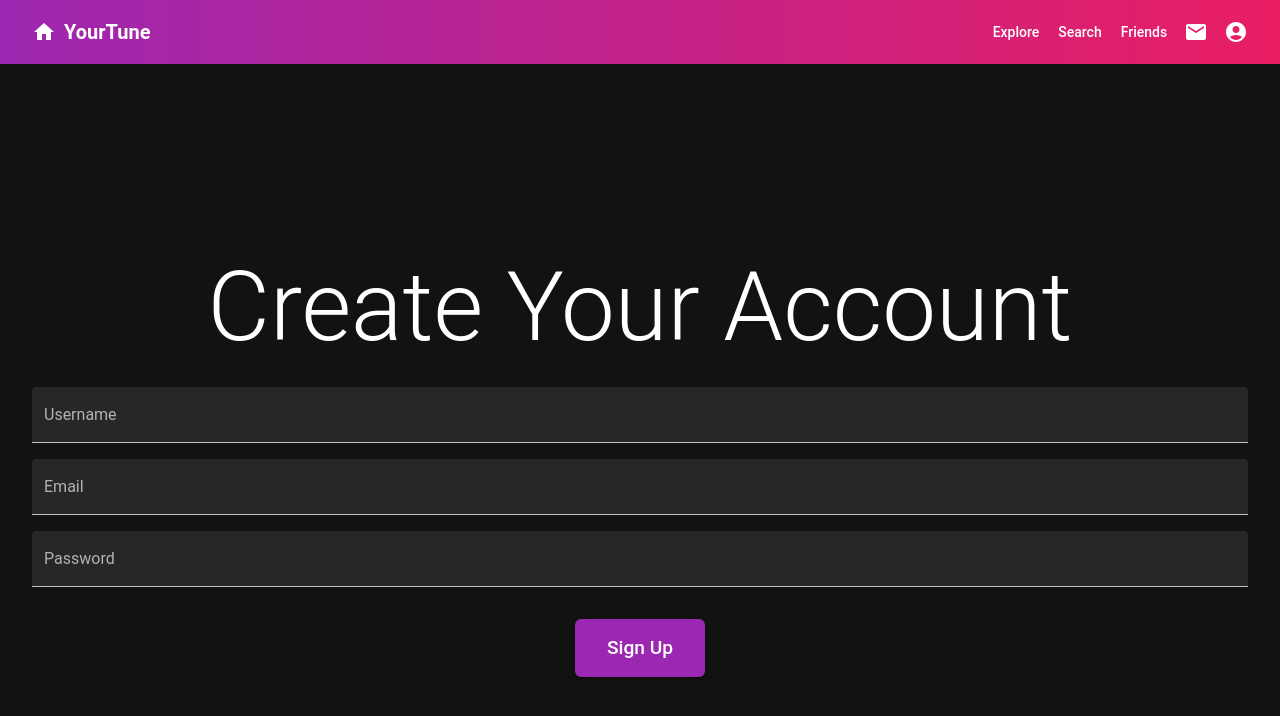
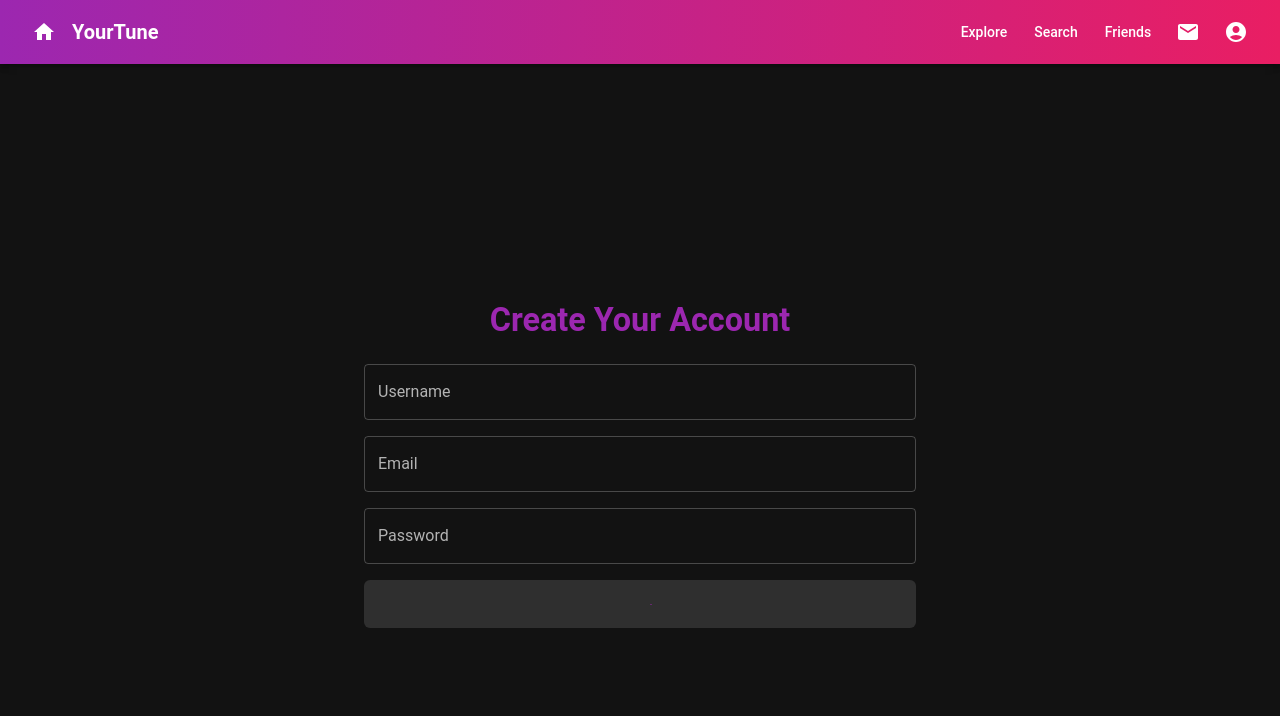
Before and after one commit to aycuber/MusicFestival, a React (Create React App) app: page /signup in a window 1280 px wide. Both pictures are taken after a click on the button "Sign Up". Shown: the top 716 px of the page. Built offline with nearby package versions, Linux system fonts and the light colour scheme; no server answers; the database is empty.

Commit message:
fixed signup

```diff
--- a/src/pages/HomePage.js
+++ b/src/pages/HomePage.js
@@ -1,20 +1,35 @@
 // HomePage.js
 import React from 'react';
-import { Container, Typography } from '@mui/material';
+import { Container, Typography, Box } from '@mui/material';
 
 function HomePage() {
   return (
-    <Container sx={{ mt: 4 }}>
-      <Typography
+    <Container sx={{ mt: { xs: 2, sm: 4 } }}>
+      <Box>
+        {/* Responsive heading */}
+        <Typography
           variant="h4"
           gutterBottom
-          sx={{ fontWeight: 'bold', color: 'text.primary' }}
-          >
+          sx={{
+            fontWeight: 'bold',
+            color: 'text.primary',
+            // Adjust size on very small screens
+            fontSize: { xs: '1.8rem', sm: '2.125rem' },
+          }}
+        >
           Welcome to YourTune!
-      </Typography>
-      <Typography variant="body1" sx={{ color: 'text.primary' }}>
-        Discover the best music festivals tailored to your taste.
-      </Typography>
+        </Typography>
+
+        <Typography
+          variant="body1"
+          sx={{
+            color: 'text.primary',
+            fontSize: { xs: '0.95rem', sm: '1rem' },
+          }}
+        >
+          Discover the best music festivals tailored to your taste.
+        </Typography>
+      </Box>
     </Container>
   );
 }
--- a/src/pages/SignUp.js
+++ b/src/pages/SignUp.js
@@ -1,21 +1,44 @@
 import React, { useState } from 'react';
-import { Box, TextField, Button, Typography } from '@mui/material';
+import {
+  Box,
+  TextField,
+  Button,
+  Typography,
+  Container,
+  CircularProgress
+} from '@mui/material';
 import { auth, db } from '../firebase';
 import { createUserWithEmailAndPassword } from 'firebase/auth';
-import { doc, setDoc } from 'firebase/firestore';
+import { doc, setDoc, collection, query, where, getDocs } from 'firebase/firestore';
 import { useNavigate } from 'react-router-dom';
 
 function SignUp() {
   const [email, setEmail] = useState('');
   const [password, setPassword] = useState('');
   const [username, setUsername] = useState('');
+  const [loading, setLoading] = useState(false);
+  const [error, setError] = useState('');
+
   const navigate = useNavigate();
 
   const handleSignUp = async () => {
+    setError('');
+    setLoading(true);
+
     try {
+      // 1) Check if username is already taken
+      const q = query(collection(db, 'users'), where('username', '==', username));
+      const qSnap = await getDocs(q);
+
+      if (!qSnap.empty) {
+        throw new Error('Username already taken. Please choose another.');
+      }
+
+      // 2) Create user with email/password
       const userCredential = await createUserWithEmailAndPassword(auth, email, password);
       const user = userCredential.user;
 
+      // 3) Create the user doc in Firestore
       await setDoc(doc(db, 'users', user.uid), {
         username,
         email,
@@ -25,31 +48,43 @@ function SignUp() {
       });
 
       navigate('/home');
-    } catch (error) {
-      console.error('Error signing up:', error);
+    } catch (err) {
+      setError(err.message);
+      console.error('Error signing up:', err);
+    } finally {
+      setLoading(false);
     }
   };
 
   return (
-    <Box
+    <Container
+      maxWidth="sm"
       sx={{
         minHeight: '100vh',
-        backgroundColor: 'background.default',
-        color: 'text.primary',
         display: 'flex',
         flexDirection: 'column',
         justifyContent: 'center',
         alignItems: 'center',
-        px: 4,
+        py: 4,
       }}
     >
-      <Typography variant="h1" sx={{ mb: 3 }}>
+      <Typography
+        variant="h4"
+        gutterBottom
+        sx={{ fontWeight: 'bold', color: 'primary.main', mb: 3 }}
+      >
         Create Your Account
       </Typography>
 
+      {error && (
+        <Typography variant="body1" color="error" sx={{ mb: 2 }}>
+          {error}
+        </Typography>
+      )}
+
       <TextField
         label="Username"
-        variant="filled"
+        variant="outlined"
         fullWidth
         sx={{ mb: 2 }}
         onChange={(e) => setUsername(e.target.value)}
@@ -57,7 +92,8 @@ function SignUp() {
 
       <TextField
         label="Email"
-        variant="filled"
+        type="email"
+        variant="outlined"
         fullWidth
         sx={{ mb: 2 }}
         onChange={(e) => setEmail(e.target.value)}
@@ -66,7 +102,7 @@ function SignUp() {
       <TextField
         label="Password"
         type="password"
-        variant="filled"
+        variant="outlined"
         fullWidth
         sx={{ mb: 2 }}
         onChange={(e) => setPassword(e.target.value)}
@@ -75,12 +111,14 @@ function SignUp() {
       <Button
         variant="contained"
         color="primary"
-        sx={{ mt: 2, fontSize: '1.2rem', px: 4, py: 1.5 }}
+        fullWidth
+        sx={{ fontWeight: 'bold', py: 1.5 }}
         onClick={handleSignUp}
+        disabled={loading}
       >
-        Sign Up
+        {loading ? <CircularProgress size={24} /> : 'Sign Up'}
       </Button>
-    </Box>
+    </Container>
   );
 }
 
--- a/src/theme/theme.js
+++ b/src/theme/theme.js
@@ -1,6 +1,6 @@
 // theme.js
 import React from 'react';
-import { createTheme } from '@mui/material/styles';
+import { createTheme, responsiveFontSizes } from '@mui/material/styles';
 import {
   AppBar,
   Toolbar,
@@ -15,7 +15,7 @@ import { AccountCircle, Mail, Home } from '@mui/icons-material';
 /**
  * 1) Define your MUI theme
  */
-const theme = createTheme({
+let theme = createTheme({
   palette: {
     mode: 'dark',
     primary: {
@@ -52,6 +52,8 @@ const theme = createTheme({
         root: {
           // Add a subtle gradient effect to the AppBar
           background: 'linear-gradient(90deg, #9c27b0 0%, #e91e63 100%)',
+          // Let content wrap if it's too narrow on mobile
+          flexWrap: 'wrap',
         },
       },
     },
@@ -66,6 +68,9 @@ const theme = createTheme({
   },
 });
 
+// Make typography respond to screen size
+theme = responsiveFontSizes(theme);
+
 /**
  * 2) Create a reusable top bar component
  *    that will be rendered on every page.
@@ -73,29 +78,41 @@ const theme = createTheme({
 export const MyAppBar = () => {
   return (
     <AppBar position="static">
-      <Toolbar>
+      <Toolbar sx={{ flexWrap: 'wrap' }}>
         {/* Logo/Home Icon => navigates to "/home" */}
         <IconButton
           color="inherit"
           component={Link}
           to="/home"
+          sx={{ mr: 1 }}
         >
           <Home />
         </IconButton>
 
         {/* YourTune brand text */}
-        <Typography variant="h6" sx={{ flexGrow: 1, fontWeight: 'bold' }}>
+        <Typography
+          variant="h6"
+          sx={{
+            flexGrow: 1,
+            fontWeight: 'bold',
+            // On very small screens, reduce font size a bit
+            fontSize: { xs: '1rem', sm: '1.25rem' },
+          }}
+        >
           YourTune
         </Typography>
 
-        {/* Navigation Buttons */}
-        <Button color="inherit" component={Link} to="/explore">
+        {/* Desktop/Tablet Nav Buttons
+            Let them wrap if there's no space
+          */}
+        <Box sx={{ display: 'flex', flexWrap: 'wrap' }}>
+          <Button color="inherit" component={Link} to="/explore" sx={{ mr: 1, mt: { xs: 1, sm: 0 } }}>
             Explore
           </Button>
-        <Button color="inherit" component={Link} to="/search">
+          <Button color="inherit" component={Link} to="/search" sx={{ mr: 1, mt: { xs: 1, sm: 0 } }}>
             Search
           </Button>
-        <Button color="inherit" component={Link} to="/friends">
+          <Button color="inherit" component={Link} to="/friends" sx={{ mr: 1, mt: { xs: 1, sm: 0 } }}>
             Friends
           </Button>
 
@@ -104,6 +121,7 @@ export const MyAppBar = () => {
             color="inherit"
             component={Link}
             to="/messaging"
+            sx={{ mr: 1, mt: { xs: 1, sm: 0 } }}
           >
             <Mail />
           </IconButton>
@@ -113,9 +131,11 @@ export const MyAppBar = () => {
             color="inherit"
             component={Link}
             to="/profile"
+            sx={{ mt: { xs: 1, sm: 0 } }}
           >
             <AccountCircle />
           </IconButton>
+        </Box>
       </Toolbar>
     </AppBar>
   );
```
Lines whose indentation alone changed are shown as unchanged.
